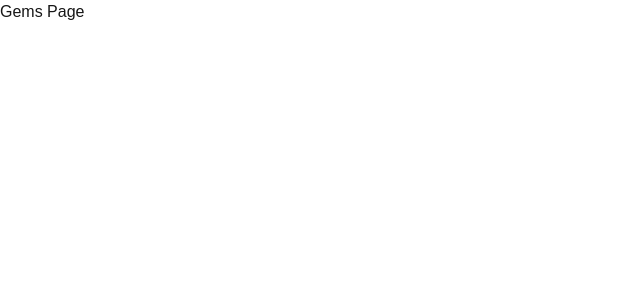
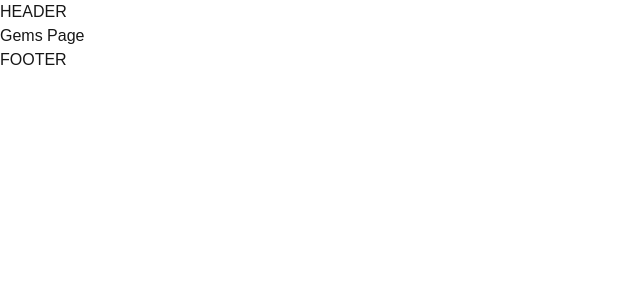
Before and after one commit to flynnjim/hidden-gems-frontend, a Next.js app: page /gems in a window 1280 px wide. Shown: the top 300 px of the page, without its empty margins (0-640 px from the left). Built offline with nearby package versions, Linux system fonts and the light colour scheme.

Commit message:
update layout.js

```diff
--- a/src/app/layout.js
+++ b/src/app/layout.js
@@ -1,5 +1,7 @@
 import localFont from "next/font/local";
 import "./globals.css";
+import Header from "@/components/Header";
+import Footer from "@/components/Footer";
 
 const geistSans = localFont({
   src: "./fonts/GeistVF.woff",
@@ -23,7 +25,9 @@ export default function RootLayout({ children }) {
       <body
         className={`${geistSans.variable} ${geistMono.variable} antialiased`}
       >
-        {children}
+        <Header />
+        <main className="container">{children}</main>
+        <Footer />
       </body>
     </html>
   );
--- /dev/null
+++ b/src/components/Footer.js
@@ -0,0 +1,9 @@
+function Footer() {
+  return (
+    <footer>
+      <div className="container">FOOTER</div>
+    </footer>
+  );
+}
+
+export default Footer;
--- /dev/null
+++ b/src/components/Header.js
@@ -0,0 +1,9 @@
+function Header() {
+  return (
+    <header>
+      <div className="container">HEADER</div>
+    </header>
+  );
+}
+
+export default Header;
```
Also changed, not shown: src/app/gems/[gem_id]/page.js (+8 -0 lines).
